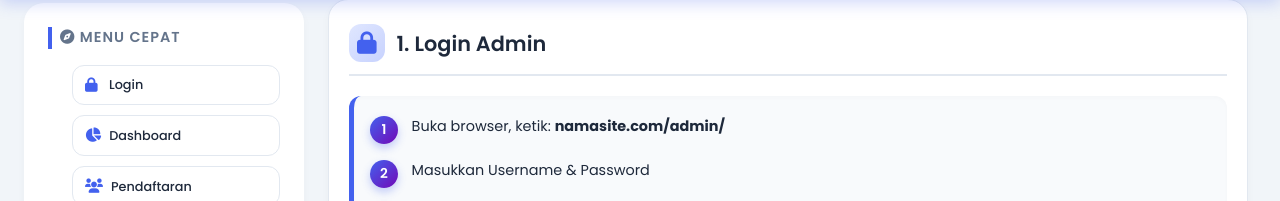
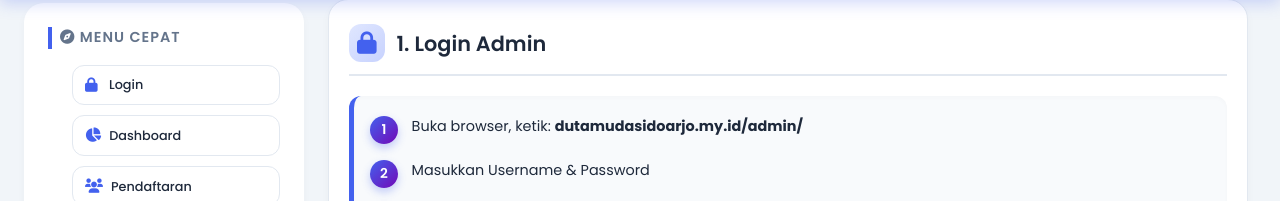
Before and after one commit to Mieptakh/DMS-GuideBook, a plain HTML site: page index.html in a window 1280 px wide. Shown: the part 87-288 px from the top of the page. Drawn offline with Linux system fonts and the light colour scheme.

Commit message:
dms site

```diff
--- a/index.html
+++ b/index.html
@@ -521,7 +521,7 @@
                 <div class="step-box">
                     <div class="step-item">
                         <span class="step-number">1</span>
-                        <span class="step-text">Buka browser, ketik: <strong>namasite.com/admin/</strong></span>
+                        <span class="step-text">Buka browser, ketik: <strong>dutamudasidoarjo.my.id/admin/</strong></span>
                     </div>
                     <div class="step-item">
                         <span class="step-number">2</span>
```
